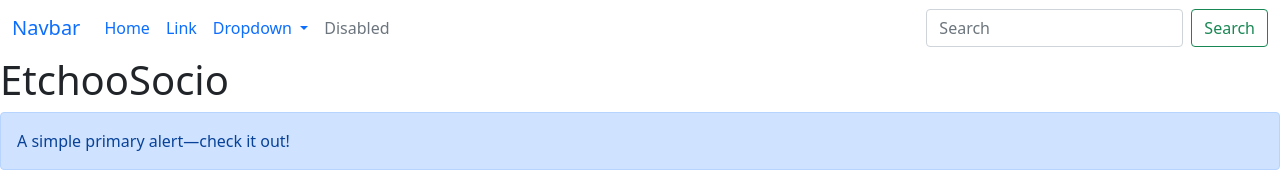
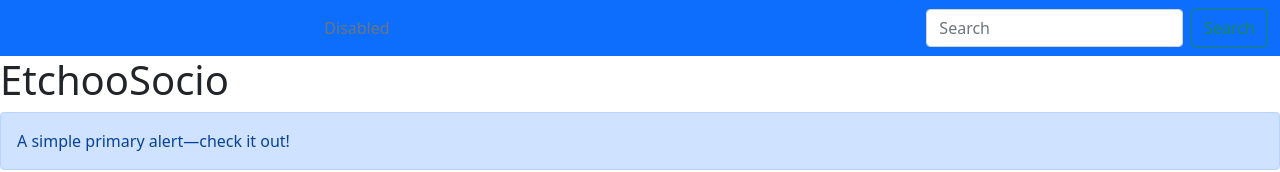
Before and after one commit to Bonetch00/ProgettoSocio-Etch00, a plain HTML site: page index.html in a window 1280 px wide. Shown: the top 172 px of the page. Drawn offline with nearby package versions, Linux system fonts and the light colour scheme.

Commit message:
commit 3-colore navbar

```diff
--- a/index.html
+++ b/index.html
@@ -8,7 +8,7 @@
     <title>Document</title>
 </head>
 <body>
-    <nav class="navbar navbar-expand-lg bg-body-tertiary">
+    <nav class="navbar navbar-expand-lg bg-body-tertiary bg-primary">
         <div class="container-fluid">
           <a class="navbar-brand" href="#">Navbar</a>
           <button class="navbar-toggler" type="button" data-bs-toggle="collapse" data-bs-target="#navbarSupportedContent" aria-controls="navbarSupportedContent" aria-expanded="false" aria-label="Toggle navigation">
```
